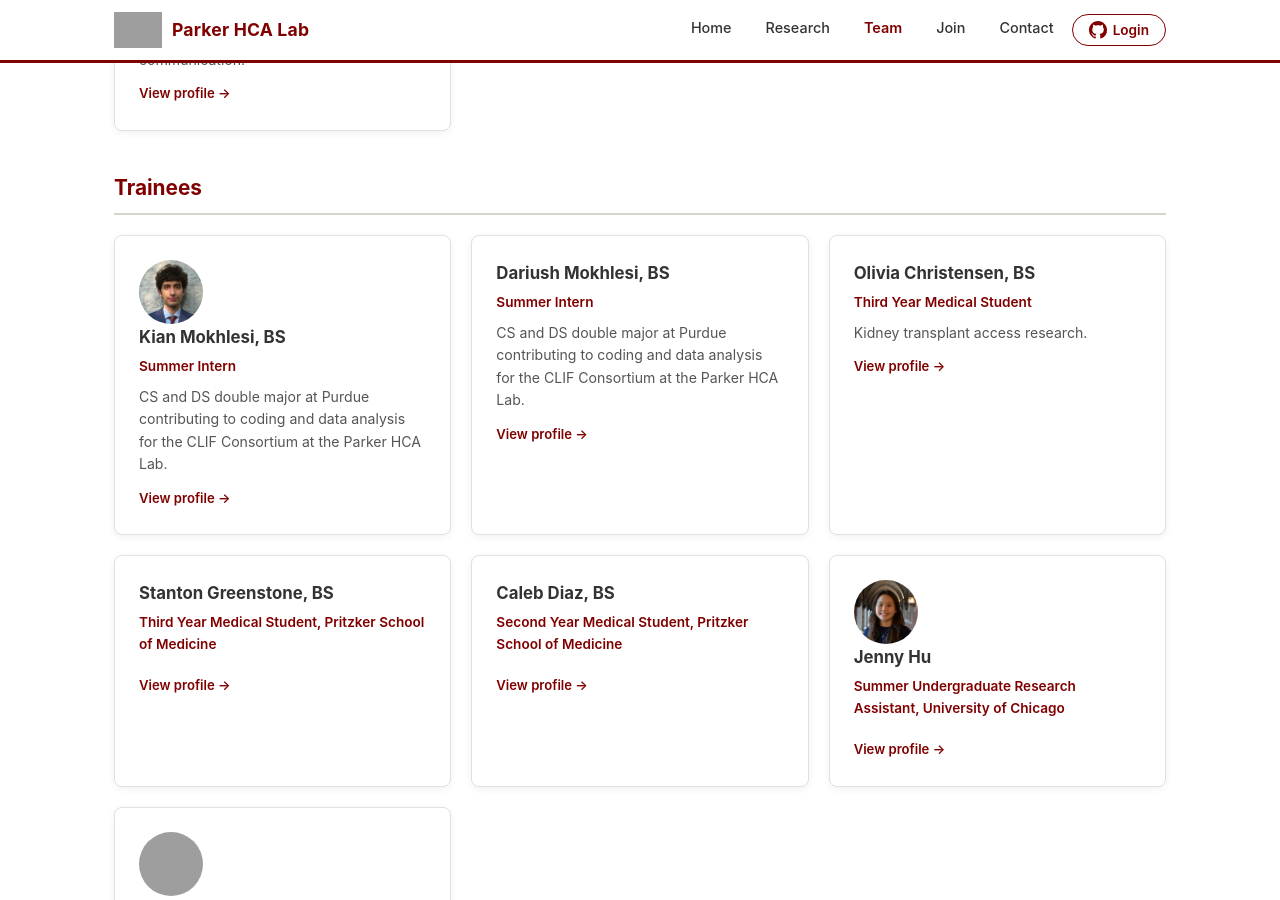
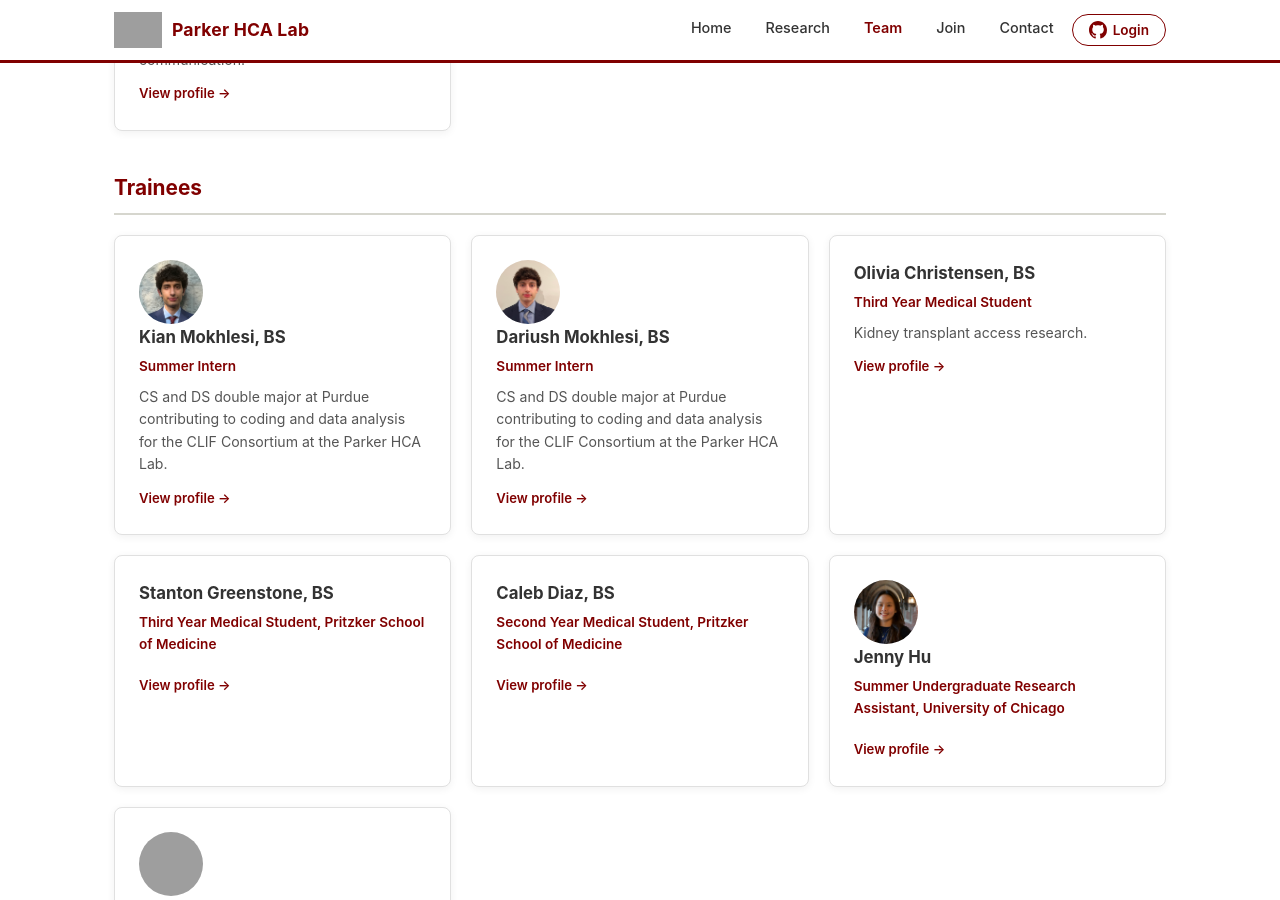
Before and after one commit to Healthcare-Allocation-Lab/healthcare-allocation-lab.github.io, a Jekyll site: the page built from team.html, in a window 1280 px wide and 900 px high, scrolled down 1735 px. Built offline with Jekyll 4.4.1, drawn with Linux system fonts in a browser that asks for light colours; grey boxes are pictures that could not be loaded.

Commit message:
Update team.yml

```diff
--- a/_data/team.yml
+++ b/_data/team.yml
@@ -80,6 +80,8 @@ trainees:
     role: "Summer Intern"
     description: "CS and DS double major at Purdue contributing to coding and data analysis for the CLIF Consortium at the Parker HCA Lab."
     slug: "dariush-mokhlesi"
+    photo: "images/team/dariush-mokhlesi.jpg"
+
 
   - name: "Olivia Christensen, BS"
     role: "Third Year Medical Student"
```
